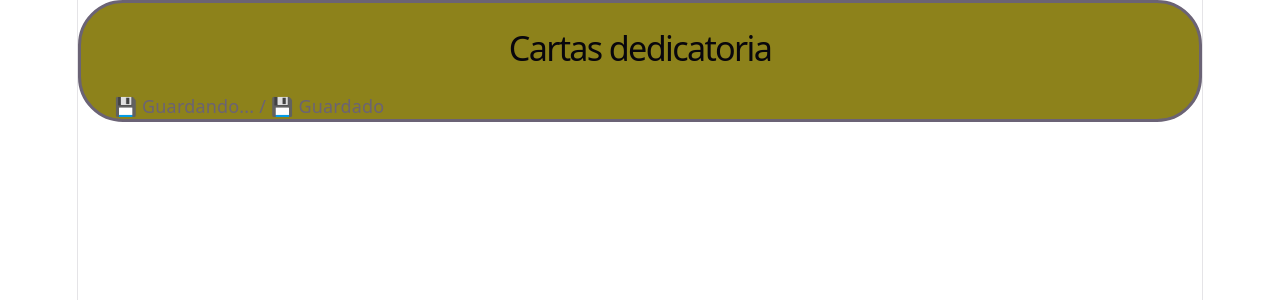
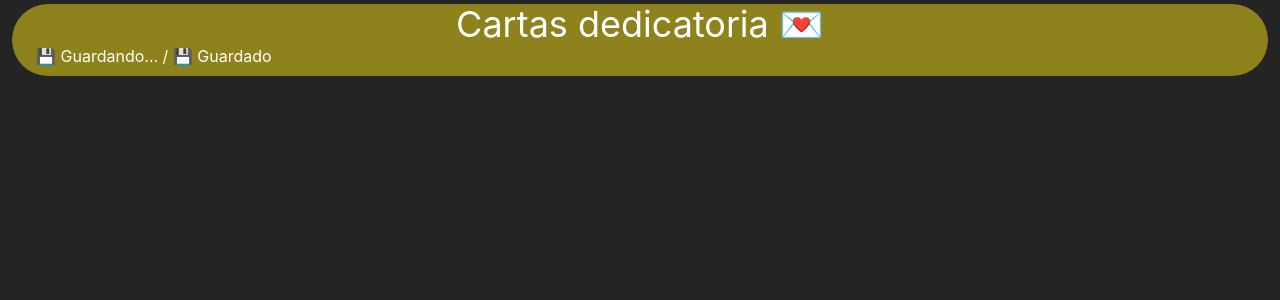
Before and after one commit to alockgoy/cartas-dedicatoria, a React (Vite) app: page / in a window 1280 px wide. Shown: the top 300 px of the page. Built offline with nearby package versions, Linux system fonts and the light colour scheme.

Commit message:
Instalado Tailwind vía pnpm Creado un nuevo directorio para los componentes Movido el componente de cabecera al nuevo directorio Rediseñada la cabecera usando tailwind

```diff
--- a/package.json
+++ b/package.json
@@ -10,8 +10,10 @@
     "preview": "vite preview"
   },
   "dependencies": {
+    "@tailwindcss/vite": "^4.3.3",
     "react": "^19.2.8",
-    "react-dom": "^19.2.8"
+    "react-dom": "^19.2.8",
+    "tailwindcss": "^4.3.3"
   },
   "devDependencies": {
     "@eslint/js": "^10.0.1",
--- a/src/App.tsx
+++ b/src/App.tsx
@@ -3,7 +3,7 @@ import { useState } from 'react'
 // import reactLogo from './assets/react.svg'
 // import viteLogo from './assets/vite.svg'
 //import './App.css'
-import Header from './Header'
+import Header from './components/Header'
 
 function App() {
 
--- a/src/Header.tsx
+++ /dev/null
@@ -1,25 +0,0 @@
-import React, { useState } from "react";
-import "./Header.css"; // Importar el CSS específico del header
-
-function Header({ title }) {
-
-    // Crea un estado "nav" que empieza en false y permite cambiarlo con "setNav".
-    const [nav, setNav] = useState(false);
-
-    return(
-
-        // Cabecera
-        <header className="cabecera">
-
-            <h1>Cartas dedicatoria</h1>
-
-            <nav>
-
-                💾 Guardando... / 💾 Guardado
-
-            </nav>
-        </header>
-    );
-}
-
-export default Header;
--- /dev/null
+++ b/src/components/Header.tsx
@@ -0,0 +1,44 @@
+import React, { useState } from "react";
+//import "./Header.css"; // Importar el CSS específico del header
+
+function Header({ title }) {
+
+    // Crea un estado "nav" que empieza en false y permite cambiarlo con "setNav".
+    const [nav, setNav] = useState(false);
+
+    return(
+
+        /*
+            Cabecera:
+                Color de fondo que no sé cómo se llama
+                Bordes redondeados
+                Márgen izquierdo y derecho de 3 (imagino que %)
+                Márgen superior de 1 (imagino que %)
+                Padding inferior de 2 (imagino que %)
+        */
+        <header className="bg-[rgb(141,130,27)] rounded-[45px] mx-3 mt-1 pb-2">
+
+            {/*
+                Título 1:
+                    Texto centrado
+                    Tamaño de fuente superior al por defecto
+            */}
+            <h1 className="text-center text-4xl">Cartas dedicatoria 💌</h1>
+
+            {/**
+             *  Nav:
+             *      Márgen izquierdo de 6 (imagino que %)
+             *
+             *      Cuando se añada el "main", habrá que modificar esta parte
+             *      para hacer que el estado varíe, actualmente el "main" no está diseñado
+             */}
+            <nav className="ml-6">
+
+                💾 Guardando... / 💾 Guardado
+
+            </nav>
+        </header>
+    );
+}
+
+export default Header;
--- a/src/index.css
+++ b/src/index.css
@@ -1,111 +1,6 @@
-:root {
-  --text: #6b6375;
-  --text-h: #08060d;
-  --bg: #fff;
-  --border: #e5e4e7;
-  --code-bg: #f4f3ec;
-  --accent: #aa3bff;
-  --accent-bg: rgba(170, 59, 255, 0.1);
-  --accent-border: rgba(170, 59, 255, 0.5);
-  --social-bg: rgba(244, 243, 236, 0.5);
-  --shadow:
-    rgba(0, 0, 0, 0.1) 0 10px 15px -3px, rgba(0, 0, 0, 0.05) 0 4px 6px -2px;
-
-  --sans: system-ui, 'Segoe UI', Roboto, sans-serif;
-  --heading: system-ui, 'Segoe UI', Roboto, sans-serif;
-  --mono: ui-monospace, Consolas, monospace;
-
-  font: 18px/145% var(--sans);
-  letter-spacing: 0.18px;
-  color-scheme: light dark;
-  color: var(--text);
-  background: var(--bg);
-  font-synthesis: none;
-  text-rendering: optimizeLegibility;
-  -webkit-font-smoothing: antialiased;
-  -moz-osx-font-smoothing: grayscale;
-
-  @media (max-width: 1024px) {
-    font-size: 16px;
-  }
-}
-
-@media (prefers-color-scheme: dark) {
-  :root {
-    --text: #9ca3af;
-    --text-h: #f3f4f6;
-    --bg: #16171d;
-    --border: #2e303a;
-    --code-bg: #1f2028;
-    --accent: #c084fc;
-    --accent-bg: rgba(192, 132, 252, 0.15);
-    --accent-border: rgba(192, 132, 252, 0.5);
-    --social-bg: rgba(47, 48, 58, 0.5);
-    --shadow:
-      rgba(0, 0, 0, 0.4) 0 10px 15px -3px, rgba(0, 0, 0, 0.25) 0 4px 6px -2px;
-  }
-
-  #social .button-icon {
-    filter: invert(1) brightness(2);
-  }
-}
-
-#root {
-  width: 1126px;
-  max-width: 100%;
-  margin: 0 auto;
-  text-align: center;
-  border-inline: 1px solid var(--border);
-  min-height: 100svh;
-  display: flex;
-  flex-direction: column;
-  box-sizing: border-box;
-}
+@import "tailwindcss";
 
 body {
-  margin: 0;
+  background-color: #242424;
+  color: #ffffff;
 }
-
-h1,
-h2 {
-  font-family: var(--heading);
-  font-weight: 500;
-  color: var(--text-h);
-}
-
-h1 {
-  font-size: 56px;
-  letter-spacing: -1.68px;
-  margin: 32px 0;
-  @media (max-width: 1024px) {
-    font-size: 36px;
-    margin: 20px 0;
-  }
-}
-h2 {
-  font-size: 24px;
-  line-height: 118%;
-  letter-spacing: -0.24px;
-  margin: 0 0 8px;
-  @media (max-width: 1024px) {
-    font-size: 20px;
-  }
-}
-p {
-  margin: 0;
-}
-
-code,
-.counter {
-  font-family: var(--mono);
-  display: inline-flex;
-  border-radius: 4px;
-  color: var(--text-h);
-}
-
-code {
-  font-size: 15px;
-  line-height: 135%;
-  padding: 4px 8px;
-  background: var(--code-bg);
-}
--- a/vite.config.ts
+++ b/vite.config.ts
@@ -1,7 +1,6 @@
 import react from '@vitejs/plugin-react'
+import tailwindcss from '@tailwindcss/vite'
 import { defineConfig } from 'vite'
 
 // https://vite.dev/config/
-export default defineConfig({
-  plugins: [react()],
-})
+export default defineConfig({ plugins: [react(), tailwindcss()], })
```
Also changed, not shown: src/components/Header.css (renamed from src/Header.css), 2 other files (tests, documents, lock files or other folders).
